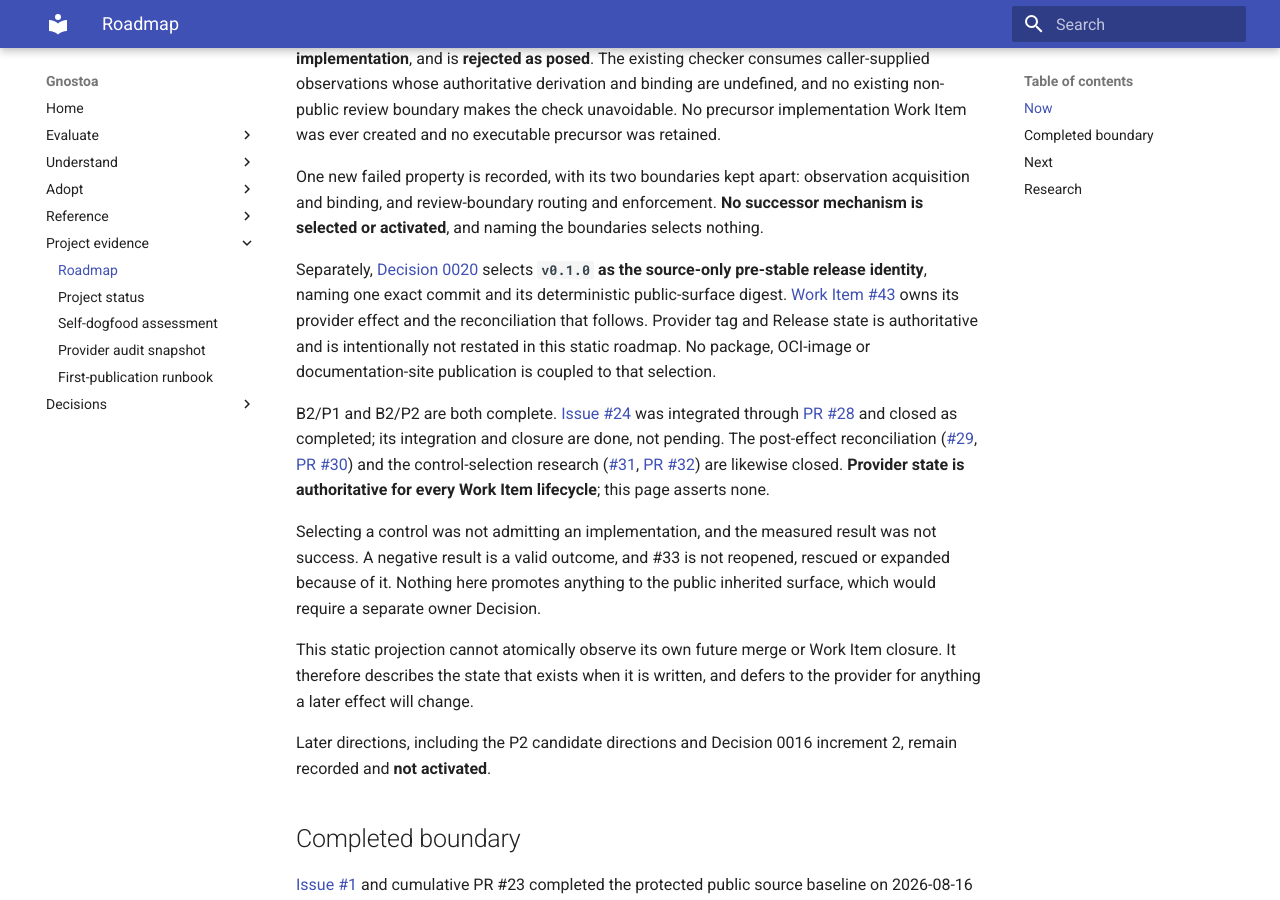
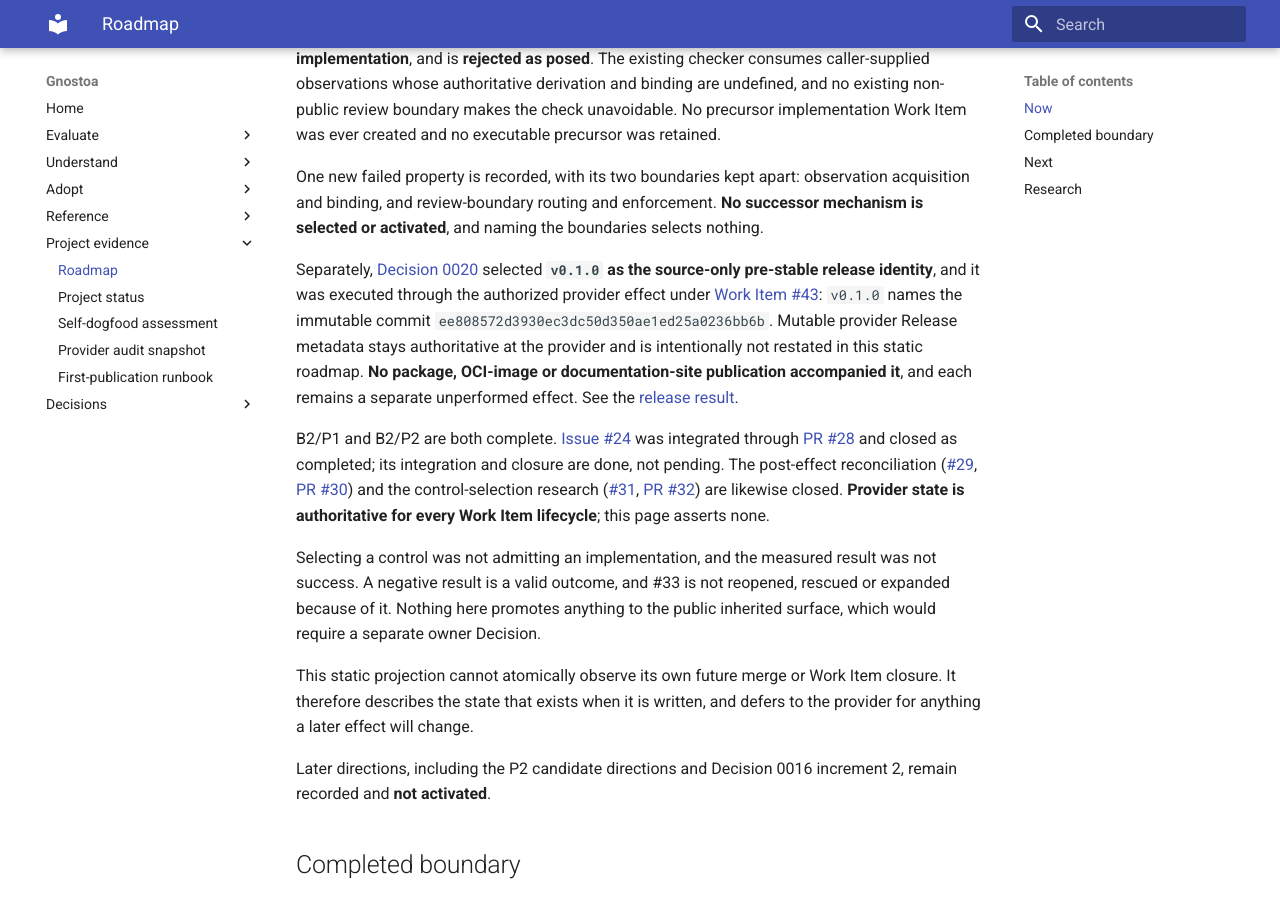
Before and after one commit to ktogias/gnostoa, an MkDocs documentation site: the page built from docs/roadmap.md, in a window 1280 px wide and 900 px high, scrolled down 1300 px. Built offline with MkDocs 1.6.1 and Material for MkDocs 9.7.7, drawn with Linux system fonts in a browser that asks for light colours.

Commit message:
Reconcile current state after the authorized v0.1.0 source-only release (#46)
Refs #43.

**No auto-close keyword.** #43 is closed explicitly after this merges and provider
state is read back — the #44 incident showed an auto-close keyword is itself a
provider mutation.

## What happened

Decision 0020 was executed through the authorized source-only provider effect:

1. annotated tag `v0.1.0` created and pushed **first**, verified as a tag object
   dereferencing to `ee808572d3930ec3dc50d350ae1ed25a0236bb6b`;
2. GitHub Release created **afterwards** against that existing tag with
   `--verify-tag --prerelease --latest=false`, so the provider could not silently
   create or move a tag.

Release body read back byte-identical to the approved text (952 chars). Zero
uploaded assets; only provider-generated source archives exist, which are
projections of the tag and not package releases.

## Reconciliation

Durable facts only — the identity, the exact commit it names, its public-surface
digest. Mutable Release metadata stays provider-authoritative and is deliberately
not restated, so these pages do not become a provider-state ledger. The
pre-effect record is left **byte-identical** so the chronology stays
reconstructable, and a separate additive result record carries the outcome.

## Coupled-effect evidence recorded (evidence, not a mechanism)

- `Closes #43` in the #44 body auto-closed the Work Item mid-slice → **the
  provider mutation surface is not the single action that initiated it**.
- Pushing the tag triggered the existing verification workflow: conclusion
  `success` with `policy` and `fast` run and `regression`, `extended`, `smoke`
  **skipped**. Recorded exactly and **not** promoted to release evidence; the gate
  remains the in-container exact-candidate verification.

No generic effect mediator, provider adapter, routing mechanism or workflow
engine is selected from either.

## Unchanged

No package, OCI image or documentation site published — each a separate
unperformed effect. `deployable_artifact` `false`. B3 deferred. No successor
selected. Decision 0020 byte-identical. Public-surface digest unchanged.

Class **`normal`**: draft self-knowledge and non-breaking documentation.
`policy`, `fast`, `regression`, `smoke`, `extended`, runtime `self-check` all
pass at `3d743a2f`.

```diff
--- a/docs/roadmap.md
+++ b/docs/roadmap.md
@@ -73,13 +73,14 @@ selects nothing.
 
 Separately,
 [Decision 0020](../knowledge/decisions/0020-establish-v0-1-0-as-the-first-source-only-pre-stable-release-identity.md)
-selects **`v0.1.0` as the source-only pre-stable release identity**, naming one
-exact commit and its deterministic public-surface digest.
-[Work Item #43](https://github.com/ktogias/gnostoa/issues/43) owns its provider
-effect and the reconciliation that follows. Provider tag and Release state is
-authoritative and is intentionally not restated in this static roadmap. No
-package, OCI-image or documentation-site publication is coupled to that
-selection.
+selected **`v0.1.0` as the source-only pre-stable release identity**, and it was
+executed through the authorized provider effect under
+[Work Item #43](https://github.com/ktogias/gnostoa/issues/43): `v0.1.0` names the
+immutable commit `ee808572d3930ec3dc50d350ae1ed25a0236bb6b`. Mutable provider
+Release metadata stays authoritative at the provider and is intentionally not
+restated in this static roadmap. **No package, OCI-image or documentation-site
+publication accompanied it**, and each remains a separate unperformed effect. See
+the [release result](../knowledge/assessments/first-source-only-release-result.md).
 
 B2/P1 and B2/P2 are both complete. [Issue #24](https://github.com/ktogias/gnostoa/issues/24)
 was integrated through [PR #28](https://github.com/ktogias/gnostoa/pull/28) and
```
Also changed, not shown: docs/compatibility.md (+5 -2 lines), docs/status.md (+5 -0 lines), knowledge/assessments/first-source-only-release-result.md (added, +111 -0 lines), knowledge/index.md (+1 -0 lines).
